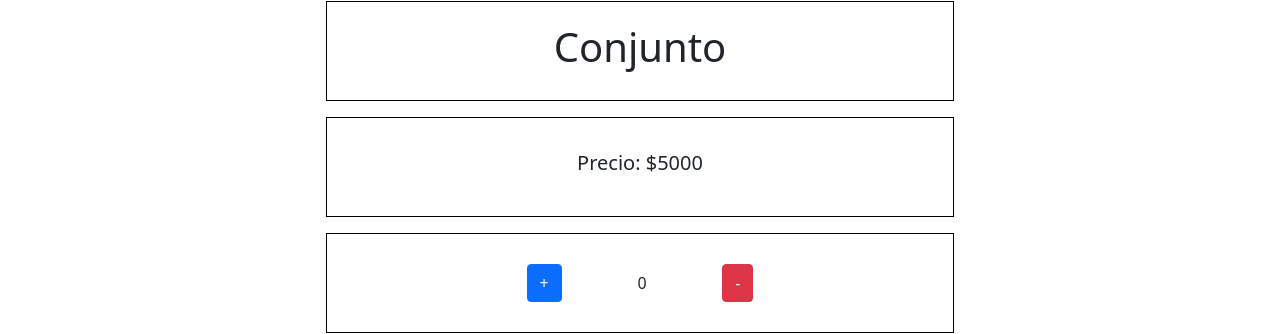
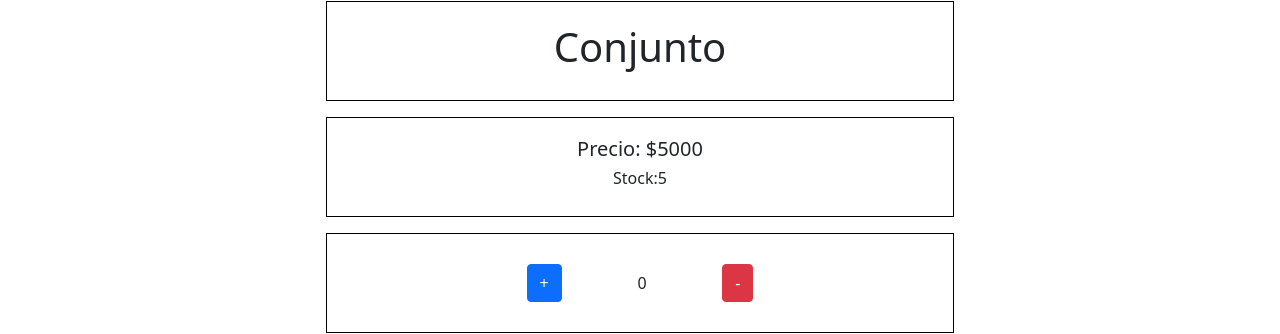
Before and after one commit to joaquinboto/E-Commerce-React, a React (Create React App) app: page /Item/1 in a window 1280 px wide. Shown: the part 390-724 px from the top of the page. Built offline with nearby package versions, Linux system fonts and the light colour scheme; some icons are missing.

Commit message:
termine primera entrega

```diff
--- a/src/components/ItemDetail.jsx
+++ b/src/components/ItemDetail.jsx
@@ -19,6 +19,7 @@ export const Row = styled.div`
    display:flex;
    align-items: center;
    justify-content: center;
+   flex-direction: column;
    flex-wrap: wrap;
    border: 1px solid black;
    margin: auto;
@@ -38,9 +39,10 @@ export const ItemDetail = ({productos}) => {
             </Row>
             <Row>
             <h5>Precio: ${productos.precio}</h5>
+            <h6>Stock:{productos.stock}</h6>
             </Row>
             <Row>
-            <ItemCount></ItemCount>
+            <ItemCount stock={productos.stock}></ItemCount>
             </Row>
         </Container>
     )
```
